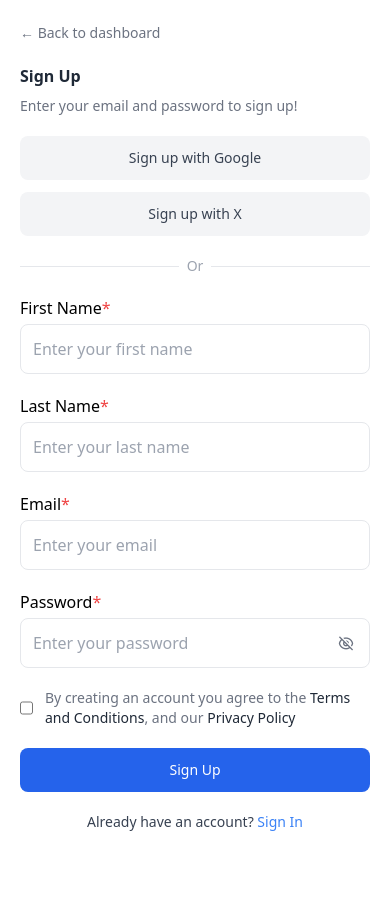
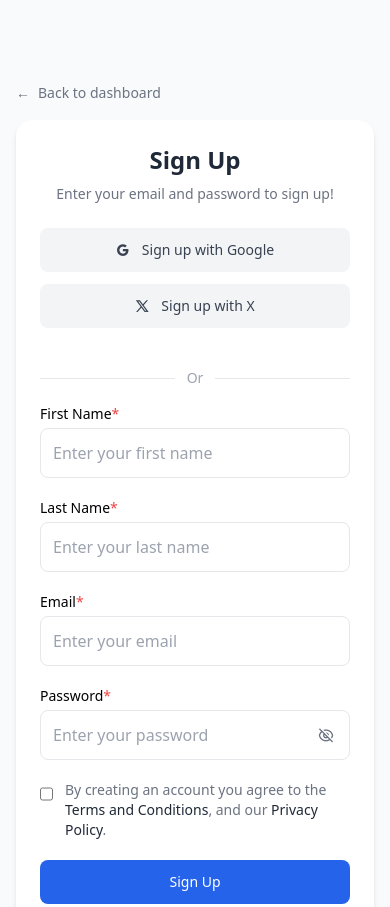
Before and after one commit to mdislamulhaque/admin-panel, a plain HTML site: page SignUpLight.html in a window 390 px wide. Shown: the top 907 px of the page. Before the commit the page ends 852 px from the top, so only its background shows below. Drawn offline with nearby package versions, Linux system fonts and the light colour scheme.

Commit message:
fix signup page responsive issue

```diff
--- a/SignUpLight.html
+++ b/SignUpLight.html
@@ -2,117 +2,172 @@
 <html lang="en">
   <head>
     <meta charset="UTF-8" />
+    <meta name="viewport" content="width=device-width, initial-scale=1.0" />
     <title>Sign Up</title>
     <script src="https://cdn.tailwindcss.com"></script>
-   <!-- remix-icon cdn  -->
-   <link href="https://cdn.jsdelivr.net/npm/remixicon@3.5.0/fonts/remixicon.css" rel="stylesheet">
+    <!-- Icon Library for Eye Icon -->
+    <link
+      href="https://cdn.jsdelivr.net/npm/remixicon@3.5.0/fonts/remixicon.css"
+      rel="stylesheet"
+    />
   </head>
-<body class="bg-white">
-  <div class="flex flex-col flex-1 w-full overflow-y-auto lg:w-1/2 no-scrollbar mx-auto p-5">
-    <!-- Back to Dashboard -->
-    <div class="w-full max-w-md mx-auto mb-5 sm:pt-10">
+  <body class="bg-gray-50">
+    <!-- Sign Up Section -->
+    <section
+      class="flex flex-col gap-4 items-center justify-center min-h-screen px-4 py-10 sm:px-6 lg:px-8"
+    >
+    <div class="w-full max-w-md pt-10 mx-auto">
       <a href="/Dashboard.html" class="inline-flex items-center text-sm text-gray-500 transition-colors hover:text-gray-700">
-        ← Back to dashboard
+        <span class="mr-2">←</span>
+        Back to dashboard
       </a>
     </div>
-
-    <!-- Main Form Container -->
-    <div class="flex flex-col justify-center flex-1 w-full max-w-md mx-auto">
-      <div class="mb-5 sm:mb-8">
-        <h1 class="mb-2 font-semibold text-gray-800 text-title-sm sm:text-title-md">Sign Up</h1>
-        <p class="text-sm text-gray-500">Enter your email and password to sign up!</p>
+      <div class="w-full max-w-xl bg-white p-6 sm:p-10 rounded-2xl shadow-md">
+        <!-- Header -->
+        <div class="mb-6 text-center sm:text-left">
+          <h1 class="mb-2 text-2xl font-semibold text-gray-800 sm:text-3xl">
+            Sign Up
+          </h1>
+          <p class="text-sm text-gray-500">
+            Enter your email and password to sign up!
+          </p>
         </div>
 
         <!-- Social Buttons -->
-      <div class="grid grid-cols-1 gap-3 sm:grid-cols-2 sm:gap-5">
-        <button class="inline-flex items-center justify-center gap-3 py-3 text-sm font-normal text-gray-700 transition-colors bg-gray-100 rounded-lg px-7 hover:bg-gray-200 hover:text-gray-800">
-          Sign up with Google
+        <div class="grid grid-cols-1 gap-3 sm:grid-cols-2 sm:gap-5 mb-6">
+          <button
+            class="inline-flex items-center justify-center w-full gap-3 px-4 py-3 text-sm font-medium text-gray-700 transition-colors bg-gray-100 rounded-lg hover:bg-gray-200 hover:text-gray-800"
+          >
+            <i class="ri-google-fill"></i> Sign up with Google
           </button>
-        <button class="inline-flex items-center justify-center gap-3 py-3 text-sm font-normal text-gray-700 transition-colors bg-gray-100 rounded-lg px-7 hover:bg-gray-200 hover:text-gray-800">
-          Sign up with X
+          <button
+            class="inline-flex items-center justify-center w-full gap-3 px-4 py-3 text-sm font-medium text-gray-700 transition-colors bg-gray-100 rounded-lg hover:bg-gray-200 hover:text-gray-800"
+          >
+            <i class="ri-twitter-x-line"></i> Sign up with X
           </button>
         </div>
 
         <!-- OR Divider -->
-      <div class="relative py-3 sm:py-5">
+        <div class="relative py-4 sm:py-6">
           <div class="absolute inset-0 flex items-center">
             <div class="w-full border-t border-gray-200"></div>
           </div>
           <div class="relative flex justify-center text-sm">
-          <span class="p-2 text-gray-400 bg-white sm:px-5 sm:py-2">Or</span>
+            <span class="px-3 text-gray-400 bg-white">Or</span>
           </div>
         </div>
 
         <!-- Form Start -->
         <form>
           <div class="space-y-5">
-          <!-- Name -->
+            <!-- Name Fields -->
             <div class="grid grid-cols-1 gap-5 sm:grid-cols-2">
               <div>
-              <label class="block mb-1 font-medium">First Name<span class="text-red-500">*</span></label>
-              <input type="text" name="fname" placeholder="Enter your first name" class="w-full p-3 border rounded-lg" />
+                <label class="block mb-1 text-sm font-medium"
+                  >First Name<span class="text-red-500">*</span></label
+                >
+                <input
+                  type="text"
+                  name="fname"
+                  placeholder="Enter your first name"
+                  class="w-full p-3 border rounded-lg focus:outline-none focus:ring focus:ring-blue-200"
+                />
               </div>
               <div>
-              <label class="block mb-1 font-medium">Last Name<span class="text-red-500">*</span></label>
-              <input type="text" name="lname" placeholder="Enter your last name" class="w-full p-3 border rounded-lg" />
+                <label class="block mb-1 text-sm font-medium"
+                  >Last Name<span class="text-red-500">*</span></label
+                >
+                <input
+                  type="text"
+                  name="lname"
+                  placeholder="Enter your last name"
+                  class="w-full p-3 border rounded-lg focus:outline-none focus:ring focus:ring-blue-200"
+                />
               </div>
             </div>
 
             <!-- Email -->
             <div>
-            <label class="block mb-1 font-medium">Email<span class="text-red-500">*</span></label>
-            <input type="email" name="email" placeholder="Enter your email" class="w-full p-3 border rounded-lg" />
+              <label class="block mb-1 text-sm font-medium"
+                >Email<span class="text-red-500">*</span></label
+              >
+              <input
+                type="email"
+                name="email"
+                placeholder="Enter your email"
+                class="w-full p-3 border rounded-lg focus:outline-none focus:ring focus:ring-blue-200"
+              />
             </div>
 
-          <!-- Password -->
+            <!-- Password with Toggle -->
             <div>
-            <label class="block mb-1 font-medium">Password<span class="text-red-500">*</span></label>
+              <label class="block mb-1 text-sm font-medium"
+                >Password<span class="text-red-500">*</span></label
+              >
               <div class="relative">
-              <input type="password" id="passwordField" placeholder="Enter your password" class="w-full p-3 border rounded-lg pr-10" />
-              <span id="togglePassword" class="absolute right-4 top-1/2 -translate-y-1/2 cursor-pointer text-gray-500">
-                <i class="ri-eye-off-line"></i>
+                <input
+                  type="password"
+                  id="passwordField"
+                  placeholder="Enter your password"
+                  class="w-full p-3 pr-10 border rounded-lg focus:outline-none focus:ring focus:ring-blue-200"
+                />
+                <span
+                  id="togglePassword"
+                  class="absolute right-4 top-1/2 -translate-y-1/2 cursor-pointer text-gray-500"
+                >
+                  <i class="ri-eye-off-line" id="eyeIcon"></i>
                 </span>
               </div>
             </div>
 
-          <!-- Checkbox -->
-          <div class="flex items-center gap-3">
-            <input type="checkbox" id="termsCheckbox" class="w-5 h-5" />
+            <!-- Terms Checkbox -->
+            <div class="flex items-start gap-3">
+              <input type="checkbox" id="termsCheckbox" class="w-5 h-5 mt-1" />
               <p class="text-sm text-gray-500">
                 By creating an account you agree to the
                 <span class="text-gray-800">Terms and Conditions</span>, and our
-              <span class="text-gray-800">Privacy Policy</span>
+                <span class="text-gray-800">Privacy Policy</span>.
               </p>
             </div>
 
-          <!-- Submit Button -->
+            <!-- Submit -->
             <div>
-            <button type="submit" class="w-full px-4 py-3 text-sm font-medium text-white transition rounded-lg bg-blue-600 hover:bg-blue-700">
+              <button
+                type="submit"
+                class="w-full px-4 py-3 text-sm font-medium text-white transition rounded-lg bg-blue-600 hover:bg-blue-700"
+              >
                 Sign Up
               </button>
             </div>
           </div>
         </form>
 
-      <!-- Already have an account -->
-      <div class="mt-5">
-        <p class="text-sm font-normal text-center text-gray-700">
+        <!-- Already have account -->
+        <div class="mt-6 text-center">
+          <p class="text-sm text-gray-700">
             Already have an account?
-          <a href="/index.html" class="text-blue-500 hover:text-blue-600">Sign In</a>
+            <a href="/index.html" class="text-blue-500 hover:text-blue-600"
+              >Sign In</a
+            >
           </p>
         </div>
       </div>
-  </div>
+    </section>
 
-  <!-- JavaScript -->
+    <!-- JavaScript: Show/Hide Password -->
     <script>
       const togglePassword = document.getElementById("togglePassword");
       const passwordField = document.getElementById("passwordField");
+      const eyeIcon = document.getElementById("eyeIcon");
 
       togglePassword.addEventListener("click", () => {
-      const isVisible = passwordField.type === "text";
-      passwordField.type = isVisible ? "password" : "text";
-      togglePassword.innerHTML = isVisible ? `<i class="ri-eye-off-line"></i>` : `<i class="ri-eye-line"></i>`;
+        const type =
+          passwordField.getAttribute("type") === "password"
+            ? "text"
+            : "password";
+        passwordField.setAttribute("type", type);
+        eyeIcon.classList.toggle("ri-eye-off-line");
+        eyeIcon.classList.toggle("ri-eye-line");
       });
     </script>
   </body>
```
Lines whose indentation alone changed are shown as unchanged.
